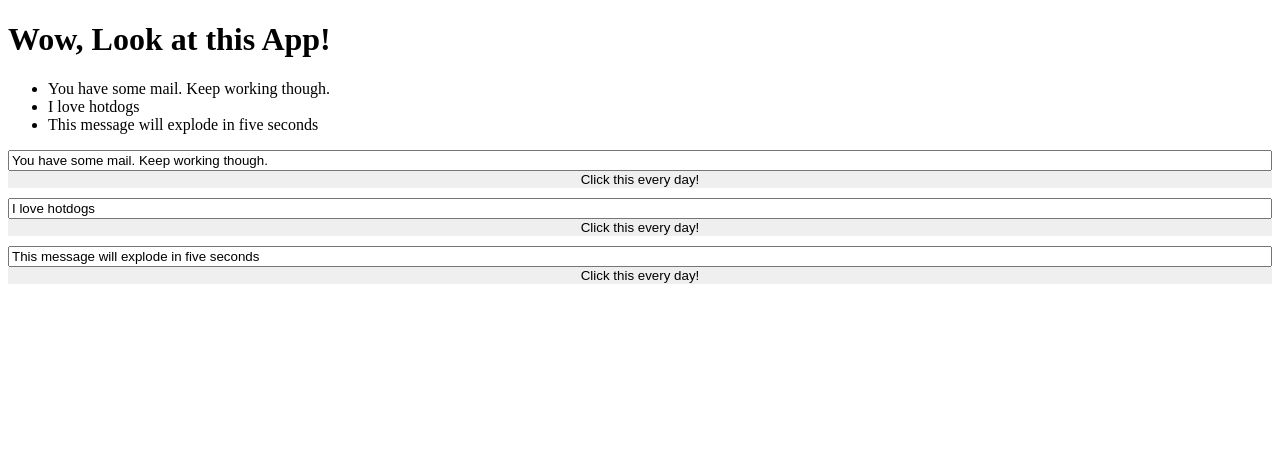
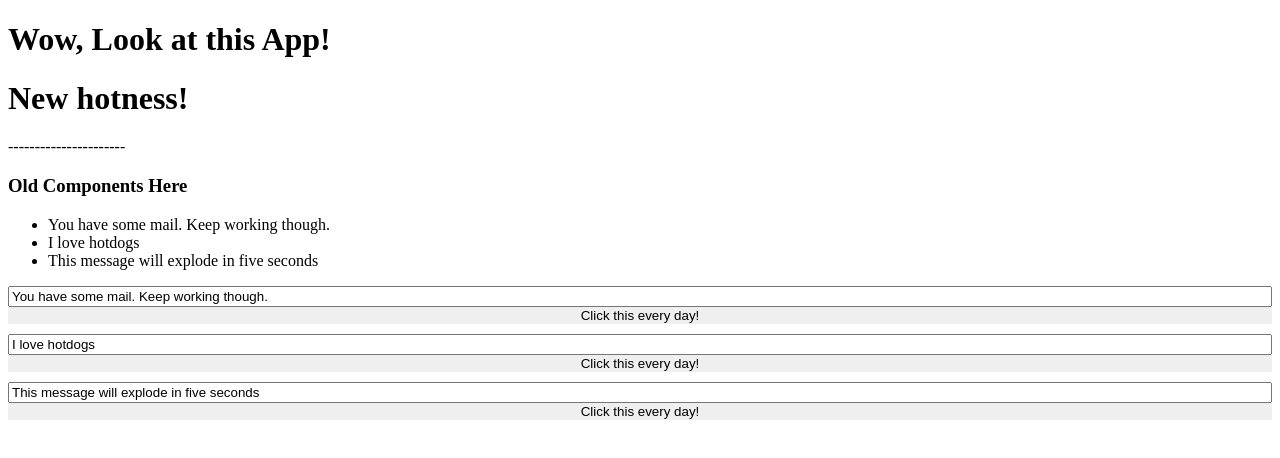
Before and after one commit to Whelpley/audio-transformer, an Angular app: page / in a window 1280 px wide. Shown: the top 458 px of the page. Built offline with nearby package versions, Linux system fonts and the light colour scheme.

Commit message:
Check in

```diff
--- a/src/app/app.component.html
+++ b/src/app/app.component.html
@@ -13,7 +13,10 @@
     <hr>
   {{secret}}
   <p>-->
+    <h1>New hotness!</h1>
 
+    <p>----------------------</p>
+    <h3>Old Components Here</h3>
     <ul>
       <li *ngFor="let message of mail.messages">
         {{message.text}}
```
